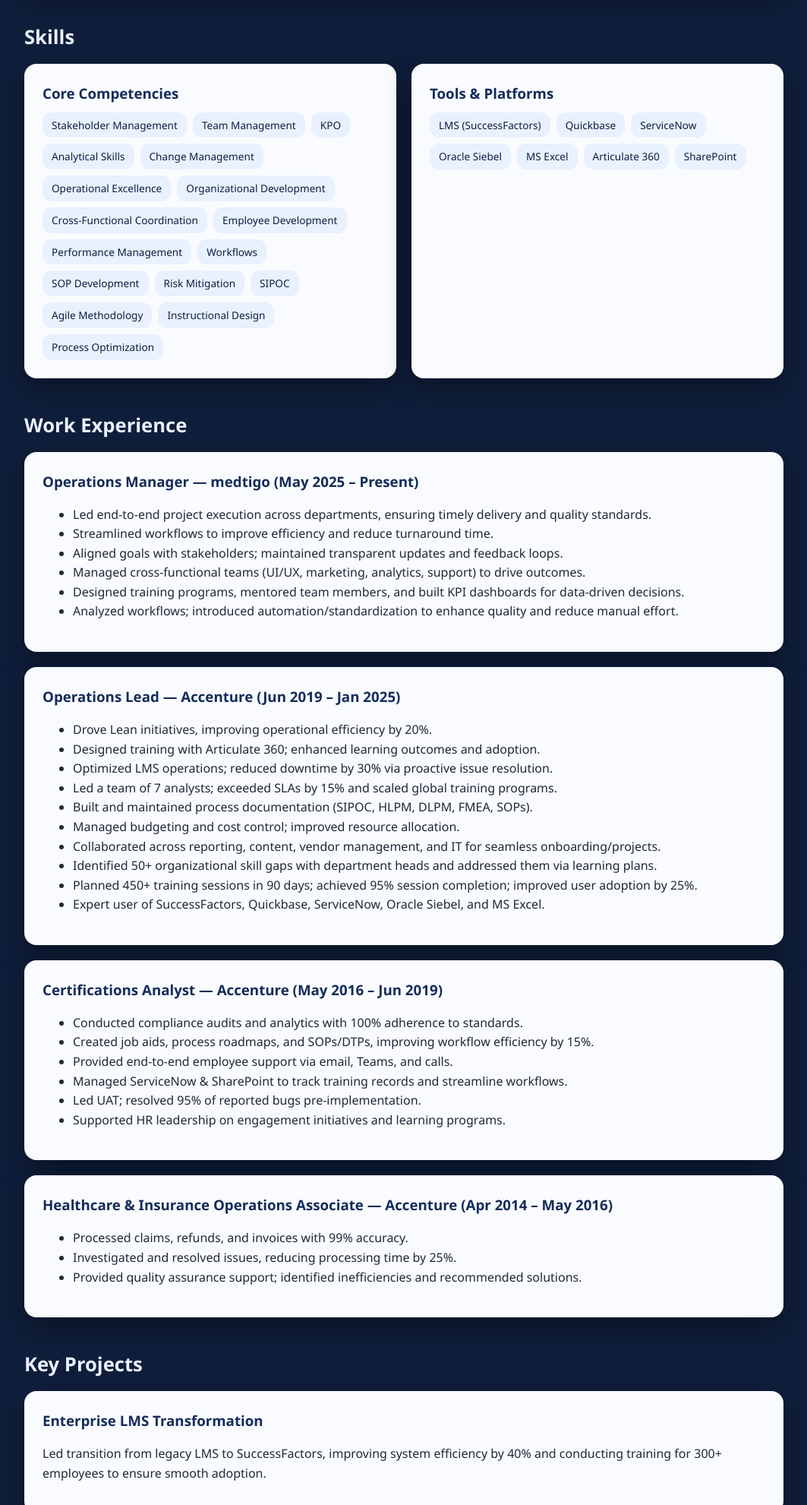
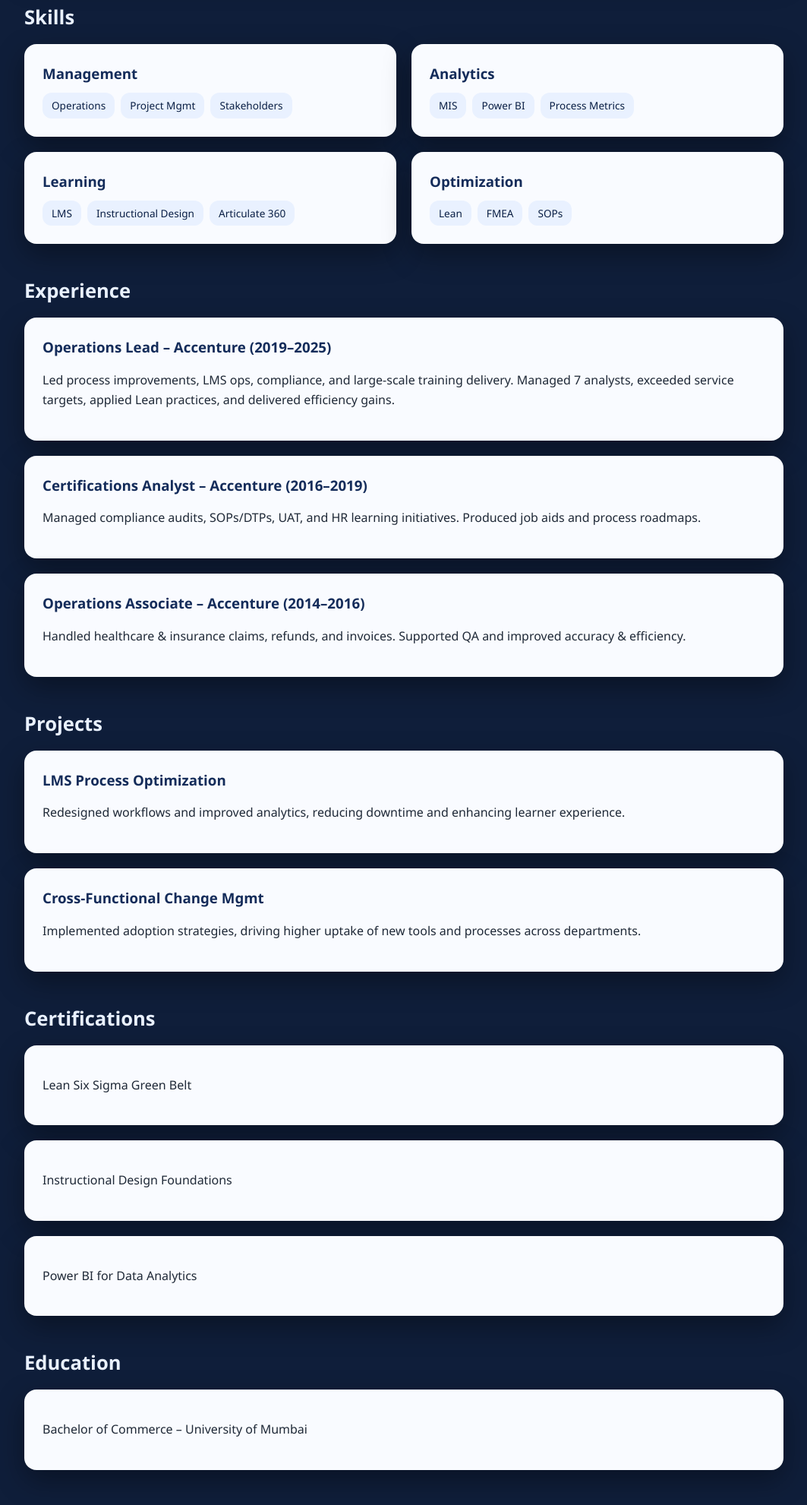
Before and after one commit to joshikrishna0/portfolio, a plain HTML site: page index.html in a window 1280 px wide. Shown: the part 819-2800 px from the top of the page at 76% size, without its empty margins (108-1171 px from the left). Drawn offline with Linux system fonts and the light colour scheme.

Commit message:
Update index.html

```diff
--- a/index.html
+++ b/index.html
@@ -44,7 +44,8 @@
 
     /* Nav */
     nav {
-      position:sticky;top:0;z-index:1000;
+      position: relative;
+      z-index:1000;
       display:flex;flex-wrap:wrap;justify-content:center;gap:10px;
       background:var(--navy-2);
       padding:10px 12px;
@@ -156,184 +157,41 @@
     <a href="#personal">Personal Info</a>
   </nav>
 
-  <!-- About -->
-  <section id="about">
-    <h2>About Me</h2>
-    <div class="card">
-      <p>
-        Results-driven Operations Manager with 11+ years of expertise in process optimization, stakeholder management, and learning administration. Adept at leading cross-functional teams, driving operational efficiency, and ensuring compliance with industry standards. Skilled in Agile methodologies, budgeting, risk management, and LMS administration. Passionate about continuous improvement and fostering a high-performance culture.
-      </p>
-    </div>
-  </section>
+  <!-- Sections -->
+  <section id="about"><h2>About Me</h2><div class="card"><p>Experienced Operations Manager with over a decade in project & stakeholder management, MIS & analytics, learning initiatives, and process optimization. Skilled at driving performance improvements, leading cross-functional teams, and implementing strategic solutions.</p></div></section>
 
-  <!-- Skills -->
-  <section id="skills">
-    <h2>Skills</h2>
-    <div class="two-col">
-      <div class="card">
-        <h3>Core Competencies</h3>
-        <div class="tags">
-          <span class="tag">Stakeholder Management</span>
-          <span class="tag">Team Management</span>
-          <span class="tag">KPO</span>
-          <span class="tag">Analytical Skills</span>
-          <span class="tag">Change Management</span>
-          <span class="tag">Operational Excellence</span>
-          <span class="tag">Organizational Development</span>
-          <span class="tag">Cross-Functional Coordination</span>
-          <span class="tag">Employee Development</span>
-          <span class="tag">Performance Management</span>
-          <span class="tag">Workflows</span>
-          <span class="tag">SOP Development</span>
-          <span class="tag">Risk Mitigation</span>
-          <span class="tag">SIPOC</span>
-          <span class="tag">Agile Methodology</span>
-          <span class="tag">Instructional Design</span>
-          <span class="tag">Process Optimization</span>
-        </div>
-      </div>
-      <div class="card">
-        <h3>Tools & Platforms</h3>
-        <div class="tags">
-          <span class="tag">LMS (SuccessFactors)</span>
-          <span class="tag">Quickbase</span>
-          <span class="tag">ServiceNow</span>
-          <span class="tag">Oracle Siebel</span>
-          <span class="tag">MS Excel</span>
-          <span class="tag">Articulate 360</span>
-          <span class="tag">SharePoint</span>
-        </div>
-      </div>
-    </div>
-  </section>
+  <section id="skills"><h2>Skills</h2><div class="grid two-col">
+    <div class="card"><h3>Management</h3><div class="tags"><span class="tag">Operations</span><span class="tag">Project Mgmt</span><span class="tag">Stakeholders</span></div></div>
+    <div class="card"><h3>Analytics</h3><div class="tags"><span class="tag">MIS</span><span class="tag">Power BI</span><span class="tag">Process Metrics</span></div></div>
+    <div class="card"><h3>Learning</h3><div class="tags"><span class="tag">LMS</span><span class="tag">Instructional Design</span><span class="tag">Articulate 360</span></div></div>
+    <div class="card"><h3>Optimization</h3><div class="tags"><span class="tag">Lean</span><span class="tag">FMEA</span><span class="tag">SOPs</span></div></div>
+  </div></section>
 
-  <!-- Experience -->
-  <section id="experience">
-    <h2>Work Experience</h2>
-    <div class="grid">
-      <div class="card">
-        <h3>Operations Manager — medtigo (May 2025 – Present)</h3>
-        <ul>
-          <li>Led end-to-end project execution across departments, ensuring timely delivery and quality standards.</li>
-          <li>Streamlined workflows to improve efficiency and reduce turnaround time.</li>
-          <li>Aligned goals with stakeholders; maintained transparent updates and feedback loops.</li>
-          <li>Managed cross-functional teams (UI/UX, marketing, analytics, support) to drive outcomes.</li>
-          <li>Designed training programs, mentored team members, and built KPI dashboards for data-driven decisions.</li>
-          <li>Analyzed workflows; introduced automation/standardization to enhance quality and reduce manual effort.</li>
-        </ul>
-      </div>
-      <div class="card">
-        <h3>Operations Lead — Accenture (Jun 2019 – Jan 2025)</h3>
-        <ul>
-          <li>Drove Lean initiatives, improving operational efficiency by 20%.</li>
-          <li>Designed training with Articulate 360; enhanced learning outcomes and adoption.</li>
-          <li>Optimized LMS operations; reduced downtime by 30% via proactive issue resolution.</li>
-          <li>Led a team of 7 analysts; exceeded SLAs by 15% and scaled global training programs.</li>
-          <li>Built and maintained process documentation (SIPOC, HLPM, DLPM, FMEA, SOPs).</li>
-          <li>Managed budgeting and cost control; improved resource allocation.</li>
-          <li>Collaborated across reporting, content, vendor management, and IT for seamless onboarding/projects.</li>
-          <li>Identified 50+ organizational skill gaps with department heads and addressed them via learning plans.</li>
-          <li>Planned 450+ training sessions in 90 days; achieved 95% session completion; improved user adoption by 25%.</li>
-          <li>Expert user of SuccessFactors, Quickbase, ServiceNow, Oracle Siebel, and MS Excel.</li>
-        </ul>
-      </div>
-      <div class="card">
-        <h3>Certifications Analyst — Accenture (May 2016 – Jun 2019)</h3>
-        <ul>
-          <li>Conducted compliance audits and analytics with 100% adherence to standards.</li>
-          <li>Created job aids, process roadmaps, and SOPs/DTPs, improving workflow efficiency by 15%.</li>
-          <li>Provided end-to-end employee support via email, Teams, and calls.</li>
-          <li>Managed ServiceNow & SharePoint to track training records and streamline workflows.</li>
-          <li>Led UAT; resolved 95% of reported bugs pre-implementation.</li>
-          <li>Supported HR leadership on engagement initiatives and learning programs.</li>
-        </ul>
-      </div>
-      <div class="card">
-        <h3>Healthcare & Insurance Operations Associate — Accenture (Apr 2014 – May 2016)</h3>
-        <ul>
-          <li>Processed claims, refunds, and invoices with 99% accuracy.</li>
-          <li>Investigated and resolved issues, reducing processing time by 25%.</li>
-          <li>Provided quality assurance support; identified inefficiencies and recommended solutions.</li>
-        </ul>
-      </div>
-    </div>
-  </section>
+  <section id="experience"><h2>Experience</h2><div class="grid">
+    <div class="card"><h3>Operations Lead – Accenture (2019–2025)</h3><p>Led process improvements, LMS ops, compliance, and large-scale training delivery. Managed 7 analysts, exceeded service targets, applied Lean practices, and delivered efficiency gains.</p></div>
+    <div class="card"><h3>Certifications Analyst – Accenture (2016–2019)</h3><p>Managed compliance audits, SOPs/DTPs, UAT, and HR learning initiatives. Produced job aids and process roadmaps.</p></div>
+    <div class="card"><h3>Operations Associate – Accenture (2014–2016)</h3><p>Handled healthcare & insurance claims, refunds, and invoices. Supported QA and improved accuracy & efficiency.</p></div>
+  </div></section>
 
-  <!-- Projects -->
-  <section id="projects">
-    <h2>Key Projects</h2>
-    <div class="grid">
-      <div class="card">
-        <h3>Enterprise LMS Transformation</h3>
-        <p>Led transition from legacy LMS to SuccessFactors, improving system efficiency by 40% and conducting training for 300+ employees to ensure smooth adoption.</p>
-      </div>
-      <div class="card">
-        <h3>Annual Learning Plan Management</h3>
-        <p>Coordinated 450+ training sessions within 90 days, optimizing vendor and resource allocation and achieving a 95% completion rate.</p>
-      </div>
-      <div class="card">
-        <h3>Process Quality Improvement</h3>
-        <p>Identified bottlenecks and implemented Lean methods, improving process efficiency by 20% and increasing team performance scores by 15% with new QA metrics.</p>
-      </div>
-    </div>
-  </section>
+  <section id="projects"><h2>Projects</h2><div class="grid">
+    <div class="card"><h3>LMS Process Optimization</h3><p>Redesigned workflows and improved analytics, reducing downtime and enhancing learner experience.</p></div>
+    <div class="card"><h3>Cross-Functional Change Mgmt</h3><p>Implemented adoption strategies, driving higher uptake of new tools and processes across departments.</p></div>
+  </div></section>
 
-  <!-- Certifications -->
-  <section id="certifications">
-    <h2>Certifications</h2>
-    <div class="card">
-      <ul>
-        <li>Project Management Foundations</li>
-      </ul>
-    </div>
-  </section>
+  <section id="certifications"><h2>Certifications</h2><div class="grid">
+    <div class="card"><p>Lean Six Sigma Green Belt</p></div>
+    <div class="card"><p>Instructional Design Foundations</p></div>
+    <div class="card"><p>Power BI for Data Analytics</p></div>
+  </div></section>
 
-  <!-- Education -->
-  <section id="education">
-    <h2>Education</h2>
-    <div class="card">
-      <p><strong>B.A. (Philosophy)</strong> — Ramnarain Ruia College, Mumbai</p>
-      <p><strong>HSC (Arts)</strong> — KJ Somaiya College, Maharashtra</p>
-      <p><strong>SSC</strong> — SVSHV Maharashtra (2009)</p>
-    </div>
-  </section>
+  <section id="education"><h2>Education</h2><div class="card"><p>Bachelor of Commerce – University of Mumbai</p></div></section>
 
-  <!-- Additional -->
-  <section id="additional">
-    <h2>Additional Information</h2>
-    <div class="two-col">
-      <div class="card">
-        <h3>Hobbies</h3>
-        <div class="tags">
-          <span class="tag">Reading Books</span>
-          <span class="tag">Editing & Creating Videos</span>
-          <span class="tag">Watching Stories</span>
-        </div>
-      </div>
-      <div class="card">
-        <h3>Languages</h3>
-        <div class="tags">
-          <span class="tag">English</span>
-          <span class="tag">Hindi</span>
-          <span class="tag">Marathi</span>
-        </div>
-      </div>
-    </div>
-  </section>
+  <section id="additional"><h2>Additional Information</h2><div class="card"><p>Strong communicator, passionate about continuous learning, and experienced in leading diverse teams to success.</p></div></section>
 
-  <!-- Personal Info -->
-  <section id="personal">
-    <h2>Personal Information</h2>
-    <div class="card">
-      <p><strong>Date of Birth:</strong> 27 May 1993</p>
-      <p><strong>Address:</strong> Ulwe, Navi Mumbai 410206</p>
-    </div>
-  </section>
+  <section id="personal"><h2>Personal Info</h2><div class="card"><p>📍 Based in Navi Mumbai. Outside of work, I enjoy exploring new places and content creation (YouTube channel – Nomadic Drives).</p></div></section>
 
   <!-- Footer -->
-  <footer>
-    <p>© 2025 Vinod Ghodke | Portfolio Website</p>
-  </footer>
+  <footer><p>© 2025 Vinod Ghodke | Portfolio Website</p></footer>
 
   <!-- Scroll animation -->
   <script>
```
